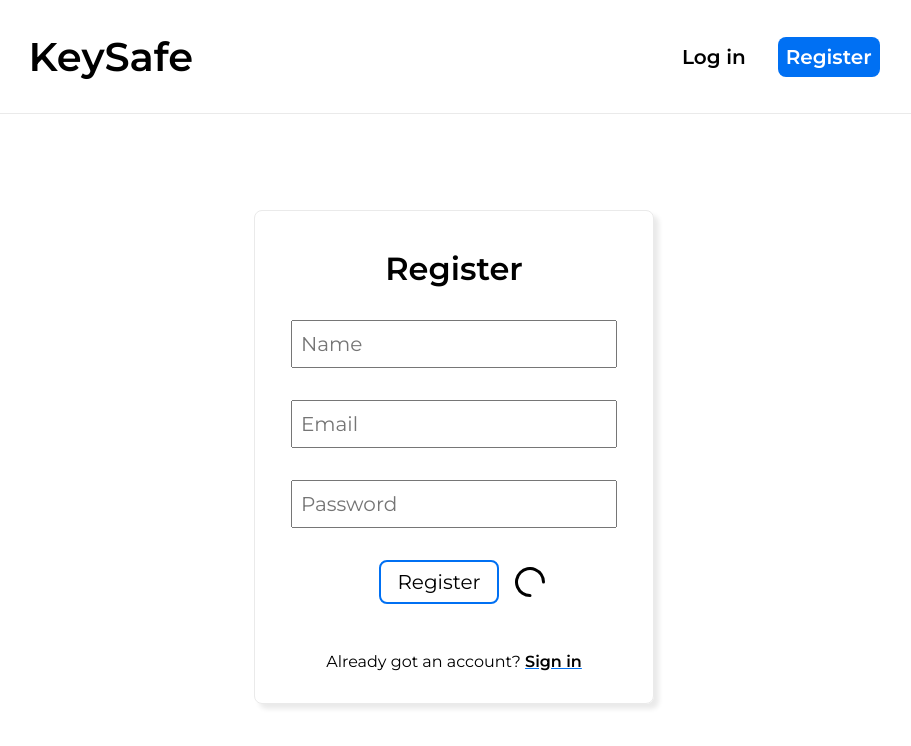
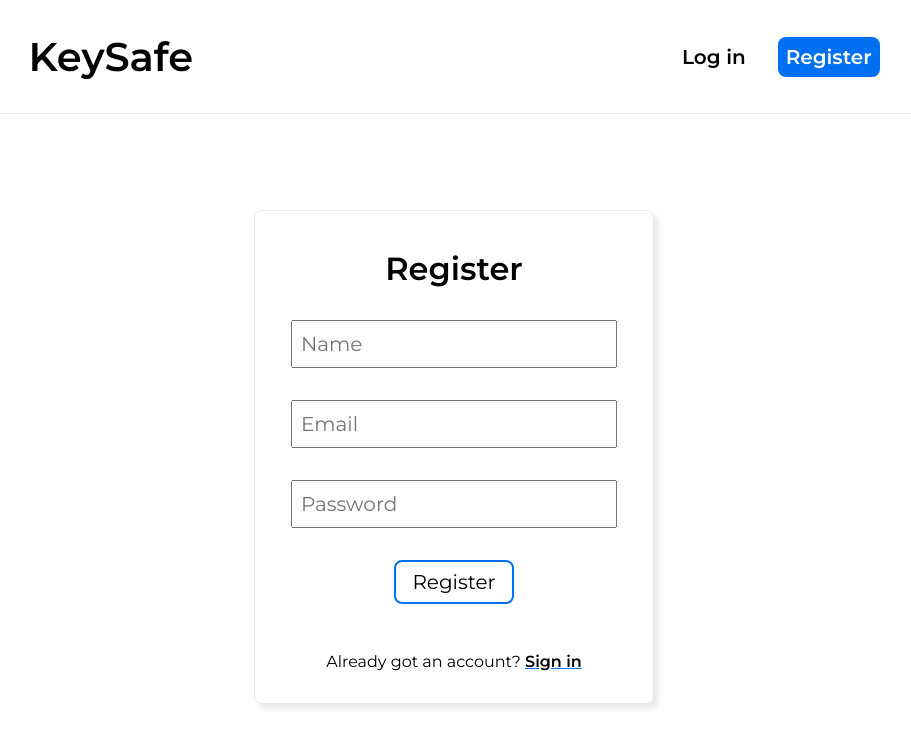
Before and after one commit to actuallyatiger/keysafe, a Next.js app: page /register in a window 1280 px wide. Shown: the top 746 px of the page, without its empty margins (186-1097 px from the left). Built offline with nearby package versions, Linux system fonts and the light colour scheme; no server answers.

Commit message:
Fixed login page loading circle bug

```diff
--- a/pages/register.tsx
+++ b/pages/register.tsx
@@ -125,7 +125,7 @@ const Register: NextPage = () => {
                   src={loading_circle}
                   alt="Loading..."
                   ref={loadingRef}
-                  className={styles.loadingCircle}
+                  className={styles.loading_circle}
                   width={30}
                   height={30}
                 />
--- a/styles/Register.module.scss
+++ b/styles/Register.module.scss
@@ -88,3 +88,12 @@
   font-weight: 600;
   text-decoration: solid underline $blue;
 }
+
+@keyframes rotate {
+  0% {
+    transform: rotate(0deg);
+  }
+  100% {
+    transform: rotate(360deg);
+  }
+}
```
